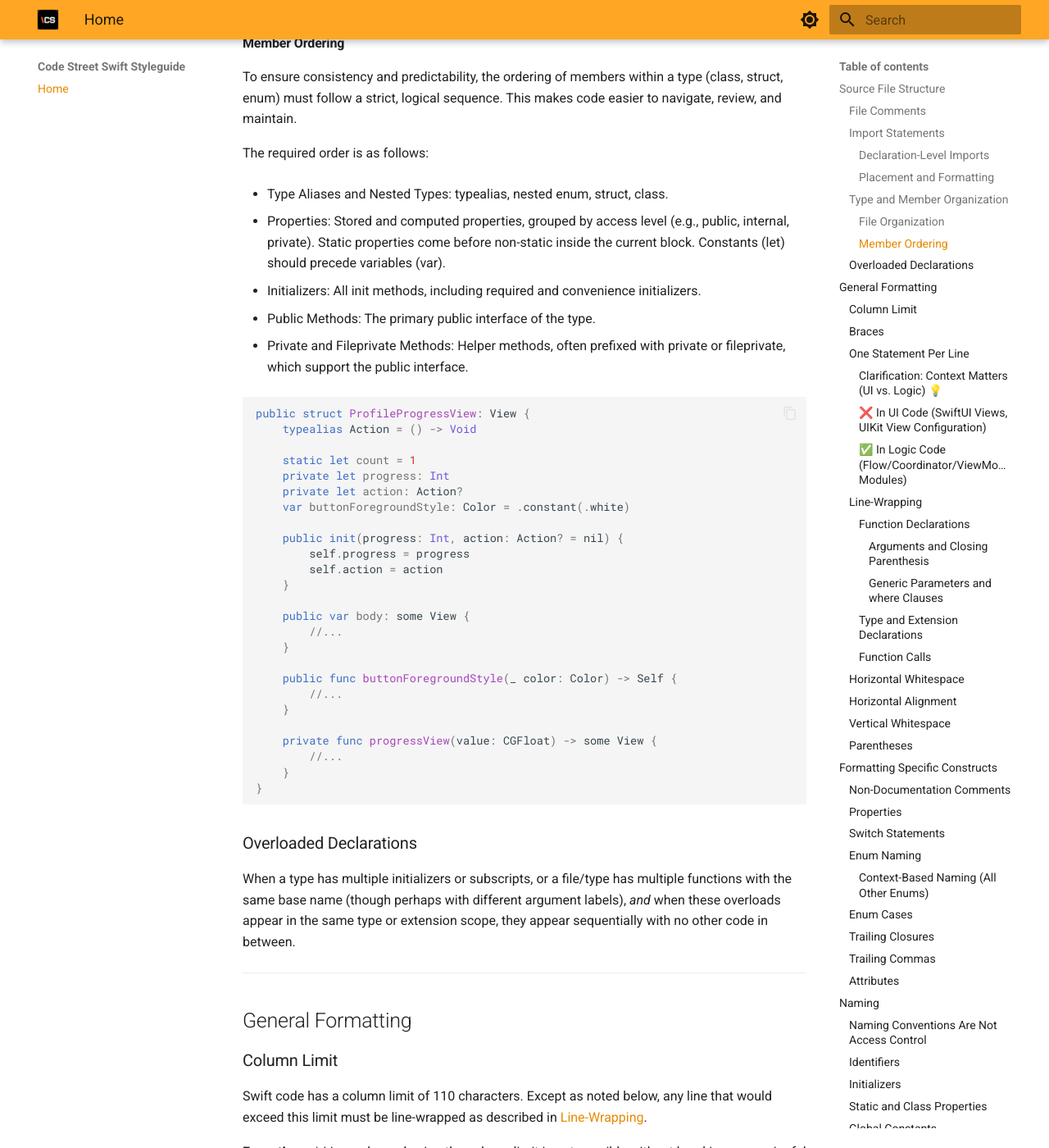
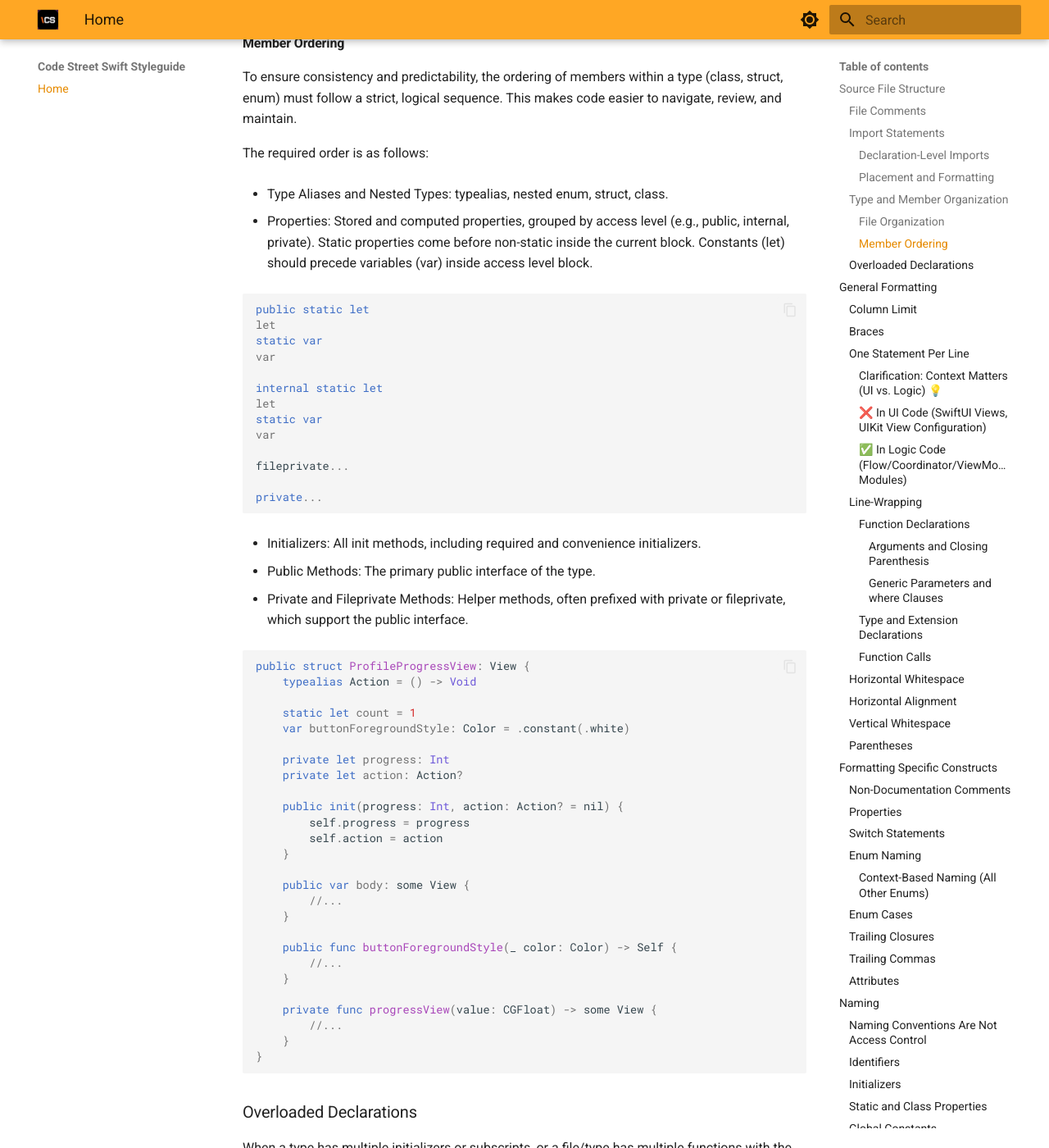
Before and after one commit to codestreet-tech/StyleGuide, an MkDocs documentation site: the page built from docs/index.md, in a window 1280 px wide and 1400 px high, scrolled down 1727 px. Shown: the whole window at 82% size. Built offline with MkDocs 1.6.1 and Material for MkDocs 9.7.7, drawn with Linux system fonts in a browser that asks for light colours.

Commit message:
Update index.md

````diff
--- a/docs/index.md
+++ b/docs/index.md
@@ -57,7 +57,23 @@ The required order is as follows:
 
 * Type Aliases and Nested Types: typealias, nested enum, struct, class.
 
-* Properties: Stored and computed properties, grouped by access level (e.g., public, internal, private). Static properties come before non-static inside the current block. Constants (let) should precede variables (var).
+* Properties: Stored and computed properties, grouped by access level (e.g., public, internal, private). Static properties come before non-static inside the current block. Constants (let) should precede variables (var) inside access level block.
+
+```swift
+public static let
+let
+static var
+var
+
+internal static let
+let
+static var
+var
+
+fileprivate...
+
+private...
+```
 
 * Initializers: All init methods, including required and convenience initializers.
 
@@ -70,9 +86,10 @@ public struct ProfileProgressView: View {
     typealias Action = () -> Void
 
     static let count = 1
+    var buttonForegroundStyle: Color = .constant(.white)
+
     private let progress: Int
     private let action: Action?
-    var buttonForegroundStyle: Color = .constant(.white)
 
     public init(progress: Int, action: Action? = nil) {
         self.progress = progress
````
